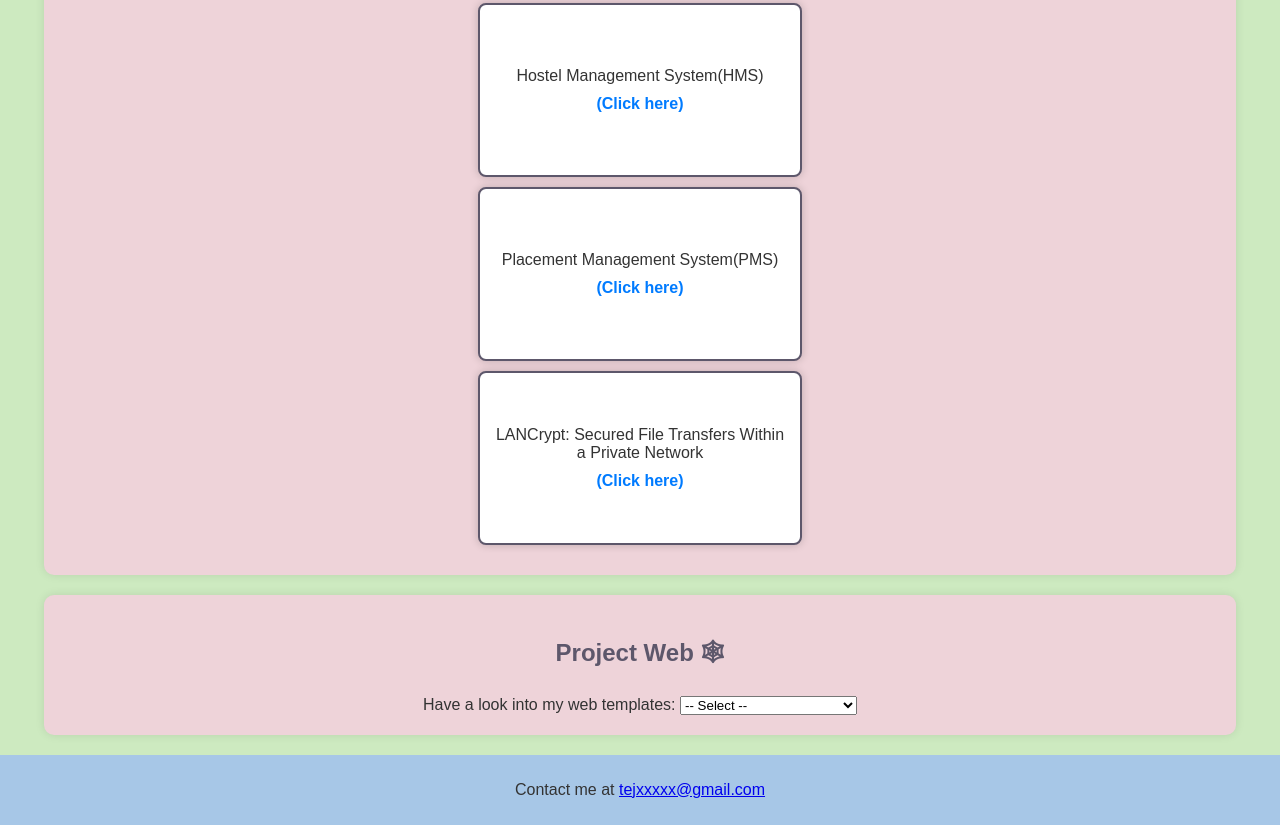
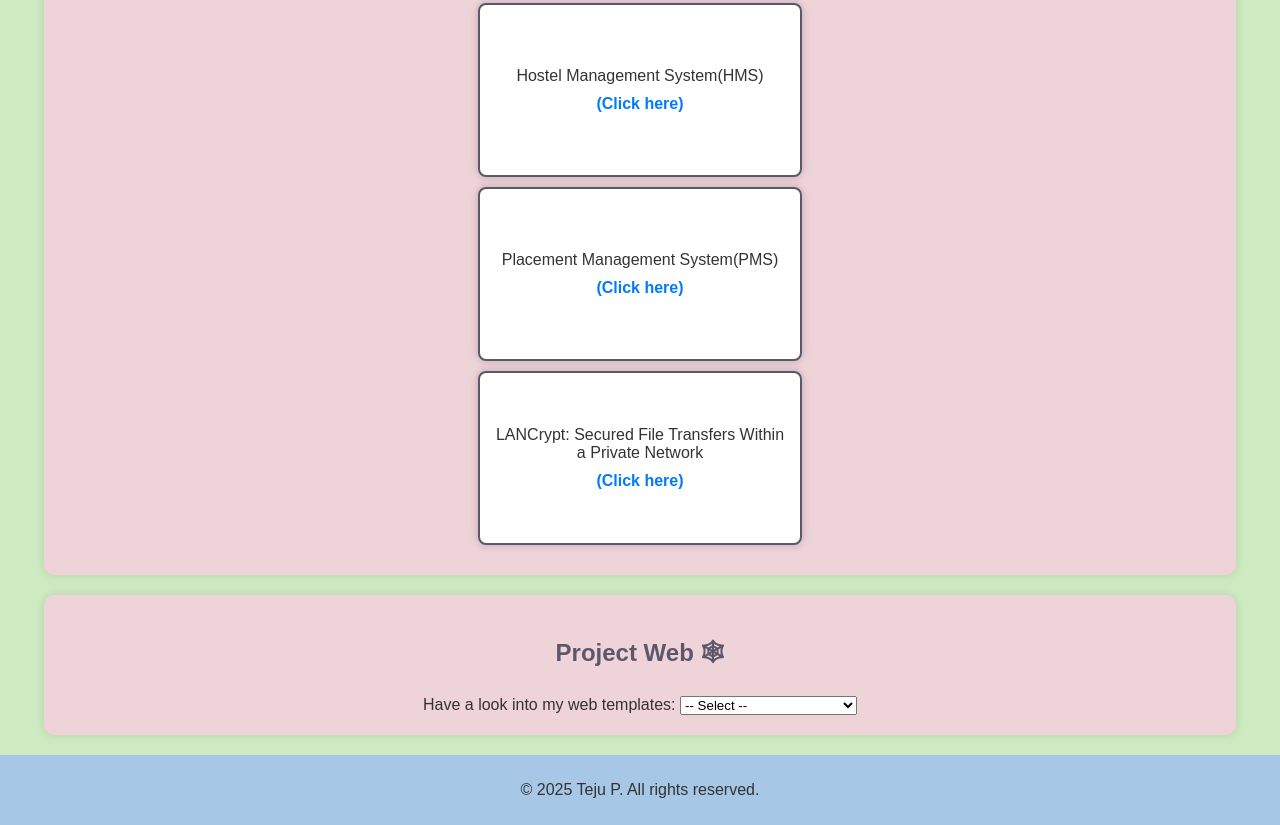
Before and after one commit to Teju-P/portfolio, a plain HTML site: page portfolio.html in a window 1280 px wide. Shown: the part 669-1494 px from the top of the page. Drawn offline with Linux system fonts and the light colour scheme.

Commit message:
Update portfolio.html

```diff
--- a/portfolio.html
+++ b/portfolio.html
@@ -57,7 +57,7 @@
     </section>
 
     <footer>
-        <p>Contact me at <a href="mailto:tejup07.hsn@gmail.com">tejxxxxx@gmail.com</a></p>
+        <p>© 2025 Teju P. All rights reserved.</p>
     </footer>
 </body>
 </html>
```
